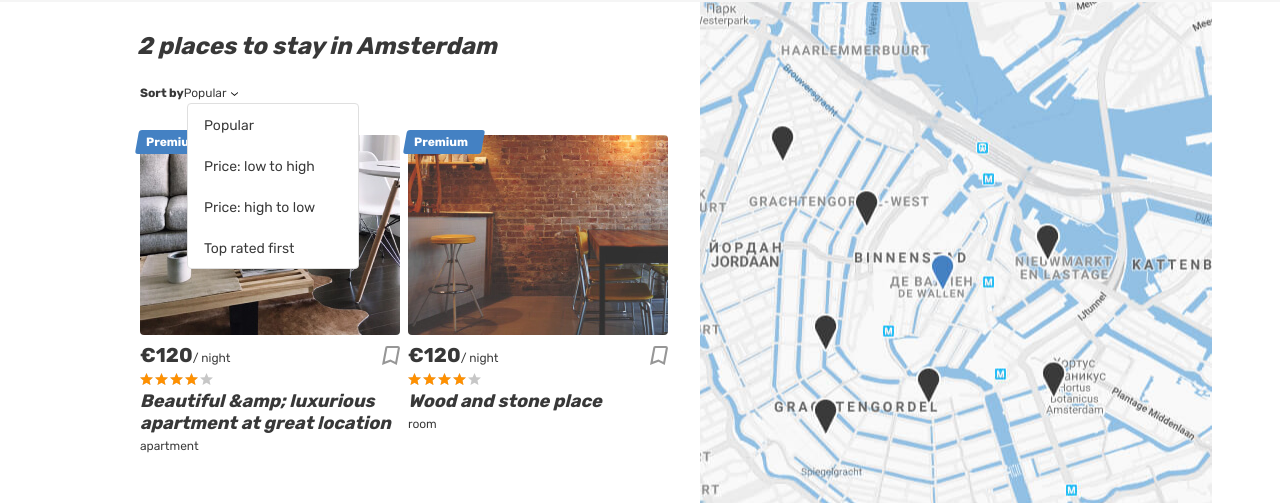
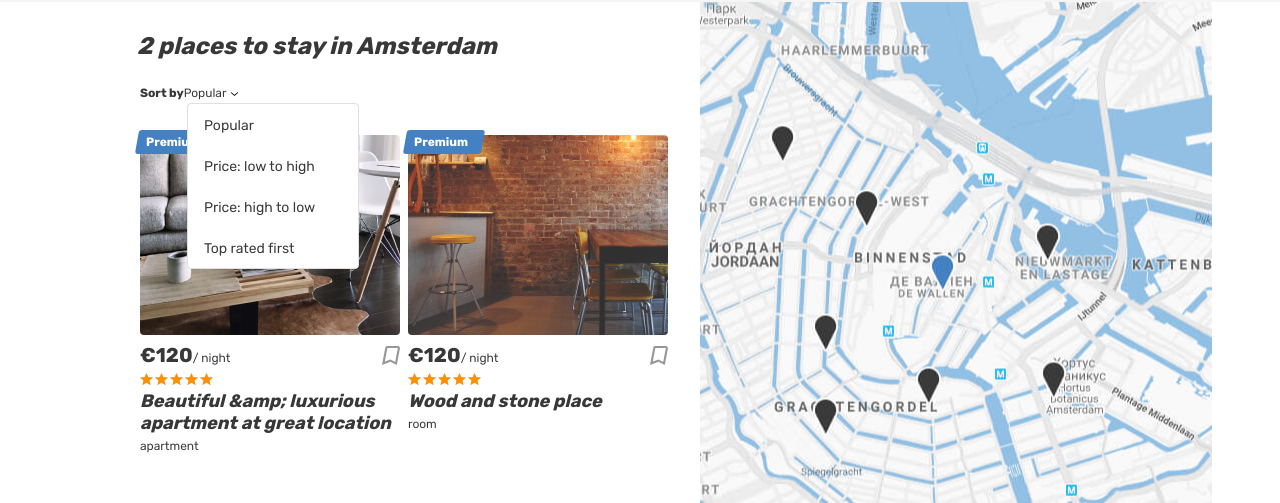
Before and after one commit to htmlacademy-react/1481549-six-cities-3, a React (Vite) app: page / in a window 1280 px wide. Shown: the part 183-686 px from the top of the page. Built offline with nearby package versions, Linux system fonts and the light colour scheme; the HTML template or start-up script is replaced by a standard one.

Commit message:
sync (WIP)

```diff
--- a/src/components/card/card.tsx
+++ b/src/components/card/card.tsx
@@ -1,17 +1,19 @@
 import { Link } from 'react-router-dom';
-import CardType from '../../models/cardType';
+import CardType from '@models/cardType';
+import Premium from './premium';
 
 type CardProps = {
   id: number;
   isPremium: boolean;
   src: string;
   price: number;
-  // rating: number;
+  rating: number;
   title: string;
   type: CardType;
   // isBookmark: boolean;
   // toBookmarks: () => void;
   onHover?: () => void;
+  onLeave?: () => void;
 };
 
 export default function Card({
@@ -21,15 +23,17 @@ export default function Card({
   price,
   title,
   type,
+  rating,
   onHover,
+  onLeave,
 }: CardProps): JSX.Element {
   return (
-    <article className="cities__card place-card" onMouseEnter={onHover}>
-      {isPremium && (
-        <div className="place-card__mark">
-          <span>Premium</span>
-        </div>
-      )}
+    <article
+      className="cities__card place-card"
+      onMouseEnter={onHover}
+      onMouseLeave={onLeave}
+    >
+      {isPremium && <Premium />}
       <div className="cities__image-wrapper place-card__image-wrapper">
         <a href="#">
           <img
@@ -56,7 +60,7 @@ export default function Card({
         </div>
         <div className="place-card__rating rating">
           <div className="place-card__stars rating__stars">
-            <span style={{ width: '80%' }}></span>
+            <span style={{ width: `${rating * 20}%` }}></span>
             <span className="visually-hidden">Rating</span>
           </div>
         </div>
--- /dev/null
+++ b/src/components/card/premium.tsx
@@ -0,0 +1,7 @@
+export default function Premium(): JSX.Element {
+  return (
+    <div className="place-card__mark">
+      <span>Premium</span>
+    </div>
+  );
+}
--- a/src/pages/favorites-page/components/favorite-item/favorite-item.tsx
+++ b/src/pages/favorites-page/components/favorite-item/favorite-item.tsx
@@ -1,6 +1,5 @@
-// import Card from '../../../../models/card';
-import CardComponent from '../../../../components/card/card';
-import Card from '../../../../models/card';
+import CardComponent from '@components/card/card';
+import Card from '@models/card';
 import City from '../city/city';
 
 type FavoriteItemProps = {
@@ -20,6 +19,7 @@ export default function FavoriteItem({
           <CardComponent
             key={card.id}
             id={card.id}
+            rating={card.rating}
             isPremium={card.isPremium}
             src={card.previewImage}
             price={card.price}
--- a/src/pages/main-page/components/places/places.tsx
+++ b/src/pages/main-page/components/places/places.tsx
@@ -23,6 +23,7 @@ export default function Places({
           <CardComponent
             key={card.id}
             id={card.id}
+            rating={card.rating}
             isPremium={card.isPremium}
             src={card.previewImage}
             price={card.price}
--- a/src/pages/offer-page/components/places/places.tsx
+++ b/src/pages/offer-page/components/places/places.tsx
@@ -11,6 +11,7 @@ export default function Places(): JSX.Element {
           <CardComponent
             key={card.id}
             id={card.id}
+            rating={card.rating}
             isPremium={card.isPremium}
             src={card.previewImage}
             price={card.price}
```
